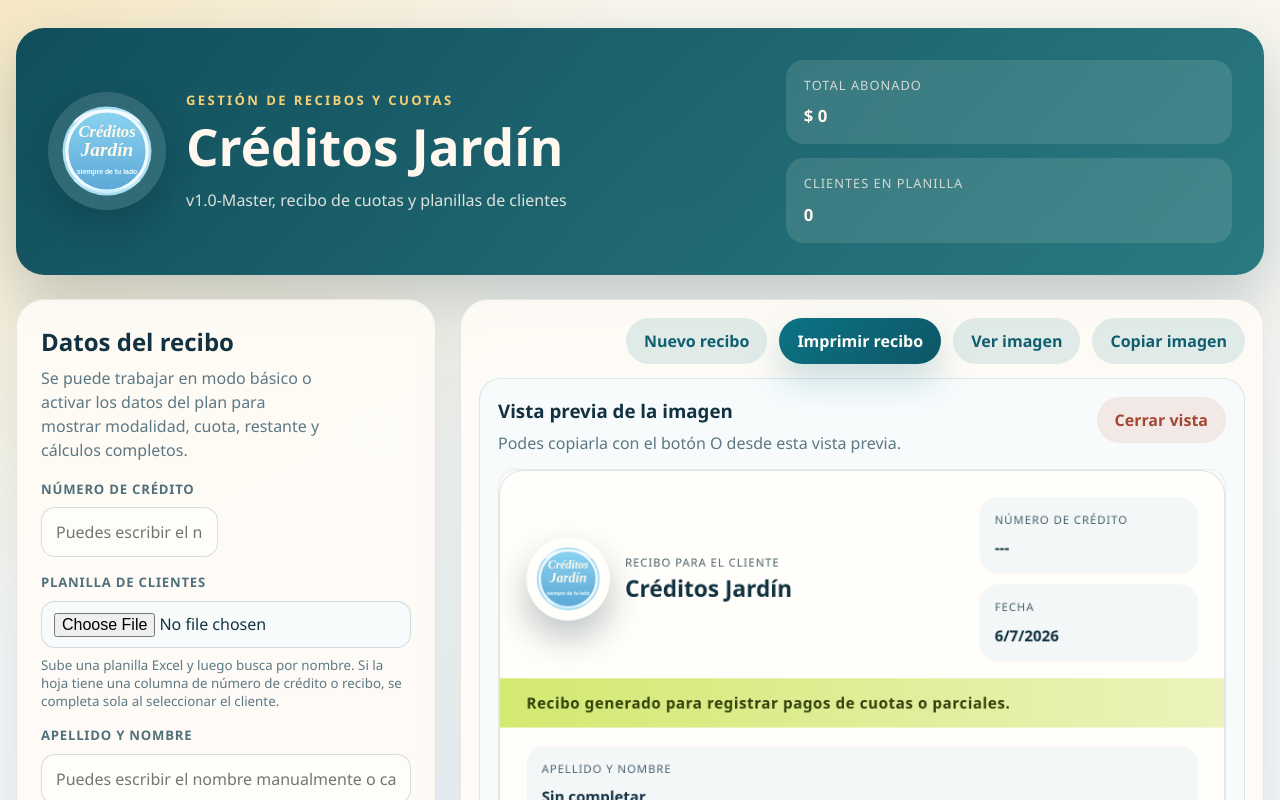
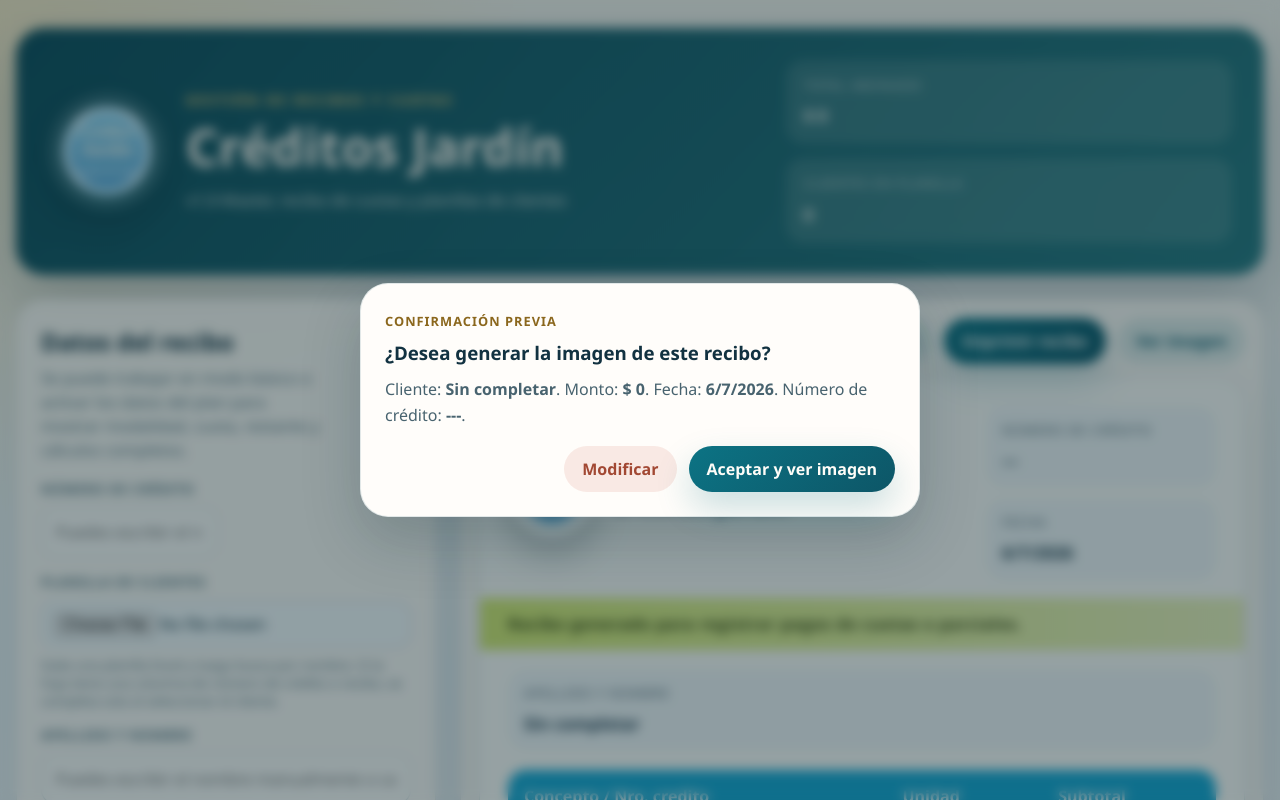
Before and after one commit to Santiagoecrespo/PROYECTO_JARDIN, a React (Vite) app: page / in a window 1280 px wide. Both pictures are taken after a click on the button "Ver imagen". Shown: the top 800 px of the page. Built offline with nearby package versions, Linux system fonts and the light colour scheme.

Commit message:
agrego pop ventana de confirmacion

```diff
--- a/src/App.css
+++ b/src/App.css
@@ -312,6 +312,14 @@
   background: rgba(201, 93, 64, 0.12);
 }
 
+.secondary-button:disabled,
+.primary-button:disabled,
+.ghost-button:disabled {
+  cursor: not-allowed;
+  opacity: 0.55;
+  box-shadow: none;
+}
+
 .credits-editor {
   display: grid;
   gap: 12px;
@@ -383,6 +391,55 @@
 
 .report-panel {
   padding: 18px;
+}
+
+.modal-overlay {
+  position: fixed;
+  inset: 0;
+  z-index: 40;
+  display: grid;
+  place-items: center;
+  padding: 24px;
+  background: rgba(7, 34, 43, 0.42);
+  backdrop-filter: blur(6px);
+}
+
+.confirmation-modal {
+  width: min(560px, 100%);
+  padding: 24px;
+  border: 1px solid rgba(19, 84, 101, 0.12);
+  border-radius: 28px;
+  background: #fffdfa;
+  box-shadow: 0 24px 60px rgba(7, 34, 43, 0.2);
+}
+
+.confirmation-eyebrow {
+  display: inline-block;
+  margin-bottom: 8px;
+  font-size: 0.8rem;
+  font-weight: 800;
+  letter-spacing: 0.08em;
+  text-transform: uppercase;
+  color: #8b671d;
+}
+
+.confirmation-modal h3 {
+  margin: 0 0 10px;
+  color: #123241;
+}
+
+.confirmation-modal p {
+  margin: 0;
+  color: #48636f;
+  line-height: 1.6;
+}
+
+.confirmation-modal-actions {
+  display: flex;
+  justify-content: flex-end;
+  gap: 12px;
+  margin-top: 18px;
+  flex-wrap: wrap;
 }
 
 .report-actions {
@@ -627,6 +684,10 @@
     width: 100%;
   }
 
+  .confirmation-modal-actions > button {
+    width: 100%;
+  }
+
   .image-preview-header {
     flex-direction: column;
   }
--- a/src/App.jsx
+++ b/src/App.jsx
@@ -205,6 +205,7 @@
   const [isCopyingImage, setIsCopyingImage] = useState(false)
   const [imageActionError, setImageActionError] = useState('')
   const [imageActionSuccess, setImageActionSuccess] = useState('')
+  const [isPreviewConfirmOpen, setIsPreviewConfirmOpen] = useState(false)
 
   const numericBaseAmount = Number(baseAmount) || 0
   const frequencyMeta = FREQUENCY_META[frequency]
@@ -254,6 +255,16 @@
   const selectedClient = useMemo(
     () => clientCatalog.find((client) => client.id === selectedClientId) || null,
     [clientCatalog, selectedClientId],
+  )
+
+  const confirmationSummary = useMemo(
+    () => ({
+      customer: customerName || 'Sin completar',
+      amount: formatCurrency(totalPaid),
+      date: formatDate(receiptDate),
+      record: recordNumber || '---',
+    }),
+    [customerName, receiptDate, recordNumber, totalPaid],
   )
 
   const suggestedClients = useMemo(() => {
@@ -427,6 +438,7 @@
     setPreviewImageUrl('')
     setIsGeneratingImage(false)
     setIsCopyingImage(false)
+    setIsPreviewConfirmOpen(false)
     setImageActionError('')
     setImageActionSuccess('')
   }
@@ -454,7 +466,18 @@
       return
     }
 
+    setImageActionError('')
+    setImageActionSuccess('')
+    setIsPreviewConfirmOpen(true)
+  }
+
+  const handleGeneratePreviewImage = async () => {
+    if (isGeneratingImage) {
+      return
+    }
+
     setIsGeneratingImage(true)
+    setIsPreviewConfirmOpen(false)
     setImageActionError('')
     setImageActionSuccess('')
 
@@ -871,6 +894,39 @@
             </section>
           ) : null}
 
+          {isPreviewConfirmOpen ? (
+            <div className="modal-overlay no-print" role="presentation">
+              <section
+                className="confirmation-modal"
+                role="dialog"
+                aria-modal="true"
+                aria-labelledby="preview-confirmation-title"
+              >
+                <span className="confirmation-eyebrow">Confirmación previa</span>
+                <h3 id="preview-confirmation-title">¿Desea generar la imagen de este recibo?</h3>
+                <p>
+                  Cliente: <strong>{confirmationSummary.customer}</strong>. Monto: <strong>{confirmationSummary.amount}</strong>. Fecha: <strong>{confirmationSummary.date}</strong>. Número de crédito: <strong>{confirmationSummary.record}</strong>.
+                </p>
+                <div className="confirmation-modal-actions">
+                  <button
+                    type="button"
+                    className="ghost-button"
+                    onClick={() => setIsPreviewConfirmOpen(false)}
+                  >
+                    Modificar
+                  </button>
+                  <button
+                    type="button"
+                    className="primary-button"
+                    onClick={handleGeneratePreviewImage}
+                  >
+                    Aceptar y ver imagen
+                  </button>
+                </div>
+              </section>
+            </div>
+          ) : null}
+
           <article className="receipt-sheet" ref={receiptRef}>
             <header className="receipt-topbar">
               <div className="receipt-branding">
```
